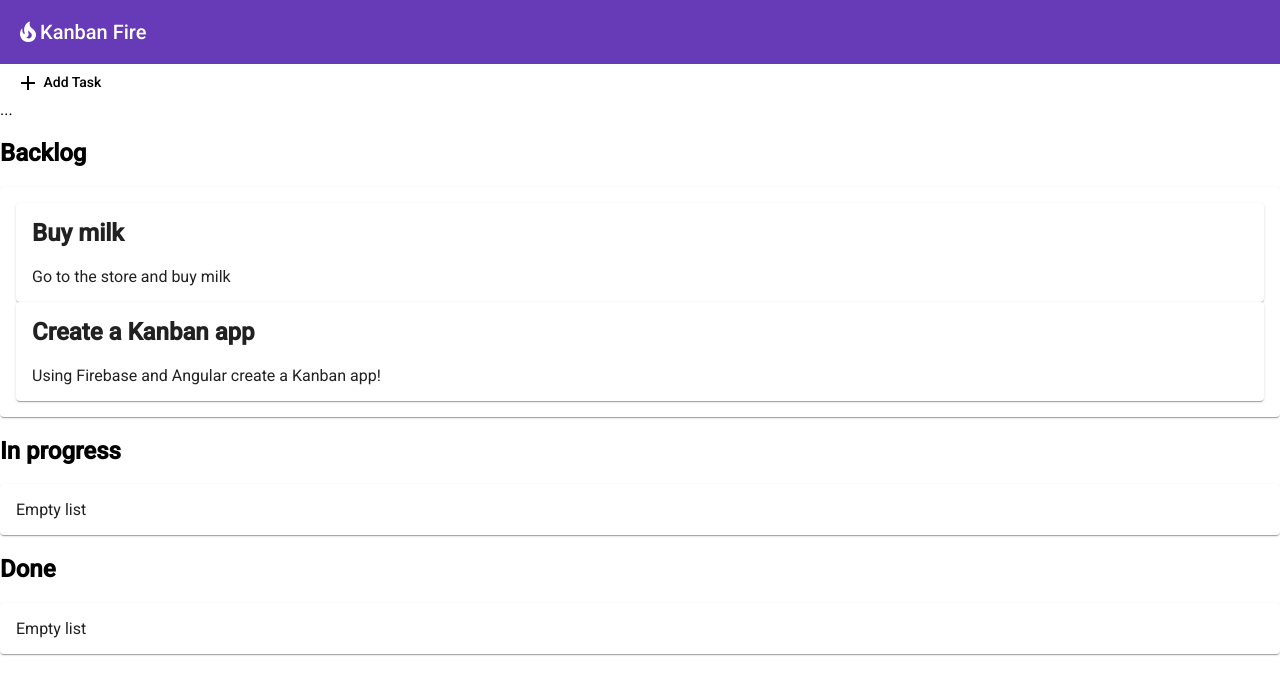
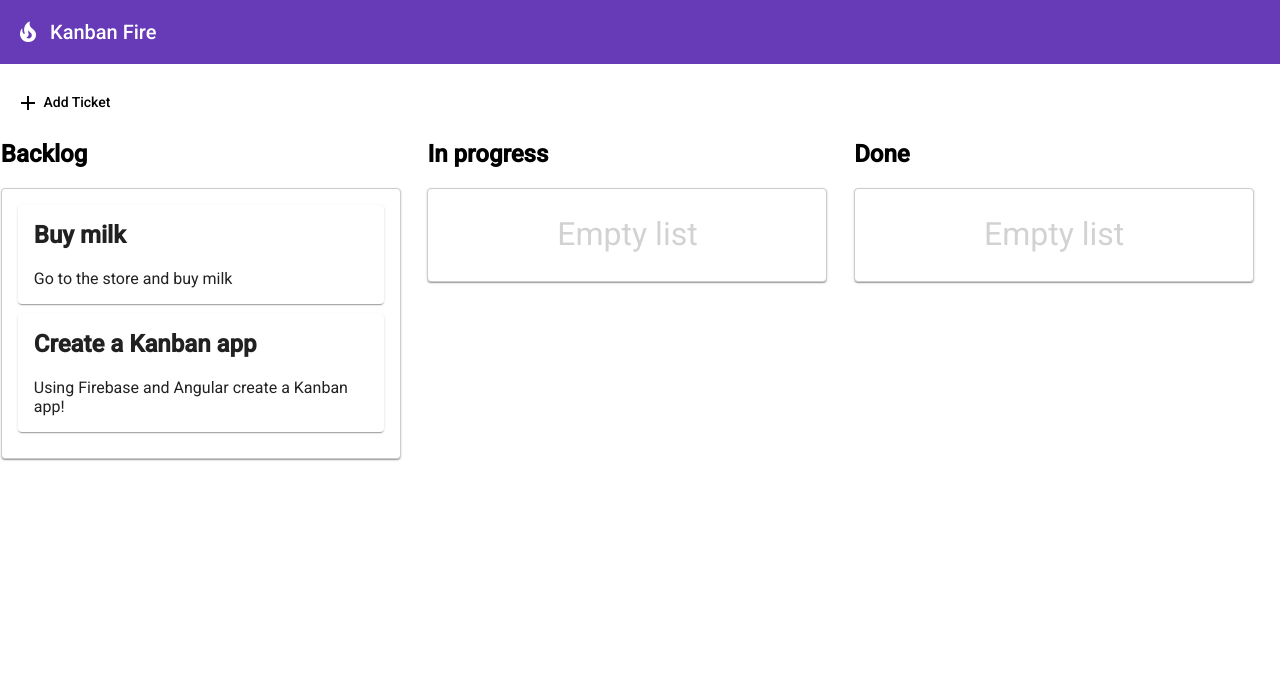
Before and after one commit to AbdulKShahid/ticketing_web, an Angular app: page / in a window 1280 px wide. Shown: the top 694 px of the page. Built offline with nearby package versions, Linux system fonts and the light colour scheme.

Commit message:
added edition, deletion and styles

```diff
--- a/src/app/app.component.css
+++ b/src/app/app.component.css
@@ -0,0 +1,47 @@
+mat-toolbar {
+  margin-bottom: 20px;
+}
+
+mat-toolbar > span {
+  margin-left: 10px;
+}
+
+.content-wrapper {
+  max-width: 1400px;
+  margin: auto;
+}
+
+.container-wrapper {
+  display: flex;
+  justify-content: space-around;
+}
+
+.container {
+  width: 400px;
+  margin: 0 25px 25px 0;
+}
+
+.list {
+  border: solid 1px #ccc;
+  min-height: 60px;
+  border-radius: 4px;
+}
+
+app-new-task {
+  margin-bottom: 30px;
+}
+
+.empty-label {
+  font-size: 2em;
+  padding-top: 10px;
+  text-align: center;
+  opacity: 0.2;
+}
+
+.cdk-drag-animating {
+  transition: transform 250ms;
+}
+
+.cdk-drag-placeholder {
+  opacity: 0;
+}
--- a/src/app/app.component.html
+++ b/src/app/app.component.html
@@ -5,14 +5,8 @@
 
 <div class="content-wrapper">
   <button (click)="newTicket()" mat-button>
-    <mat-icon>add</mat-icon> Add Task
+    <mat-icon>add</mat-icon> Add Ticket
   </button>
-
-  <div class="container-wrapper">
-    <div class="container">
-      ...
-    </div>
-  </div>
 
 <div class="container-wrapper">
   <div class="container">
--- a/src/app/app.component.ts
+++ b/src/app/app.component.ts
@@ -25,8 +25,6 @@ export class AppComponent {
   done: Ticket[] = [];
 
   constructor(private dialog: MatDialog) {}
-
-  editTicket(list: string, ticket: Ticket): void {}
 
   drop(event: CdkDragDrop<Ticket[]>): void {
     if (event.previousContainer === event.container) {
@@ -60,4 +58,25 @@ export class AppComponent {
       });
   }
 
+  editTicket(list: 'done' | 'todo' | 'inProgress', ticket: Ticket): void {
+    const dialogRef = this.dialog.open(TicketDialogComponent, {
+      width: '270px',
+      data: {
+        ticket: ticket,
+        enableDelete: true,
+      },
+    });
+    dialogRef.afterClosed().subscribe((result: TicketDialogResult|undefined) => {
+      if (!result) {
+        return;
+      }
+      const dataList = this[list];
+      const ticketIndex = dataList.indexOf(ticket);
+      if (result.delete) {
+        dataList.splice(ticketIndex, 1);
+      } else {
+        dataList[ticketIndex] = ticket;
+      }
+    });
+  }
 }
--- a/src/app/ticket/ticket.component.css
+++ b/src/app/ticket/ticket.component.css
@@ -0,0 +1,8 @@
+:host {
+  display: block;
+}
+
+.item {
+  margin-bottom: 10px;
+  cursor: pointer;
+}
```
Also changed, not shown: src/app/ticket-dialog/ticket-dialog.component.html (+11 -0 lines).
